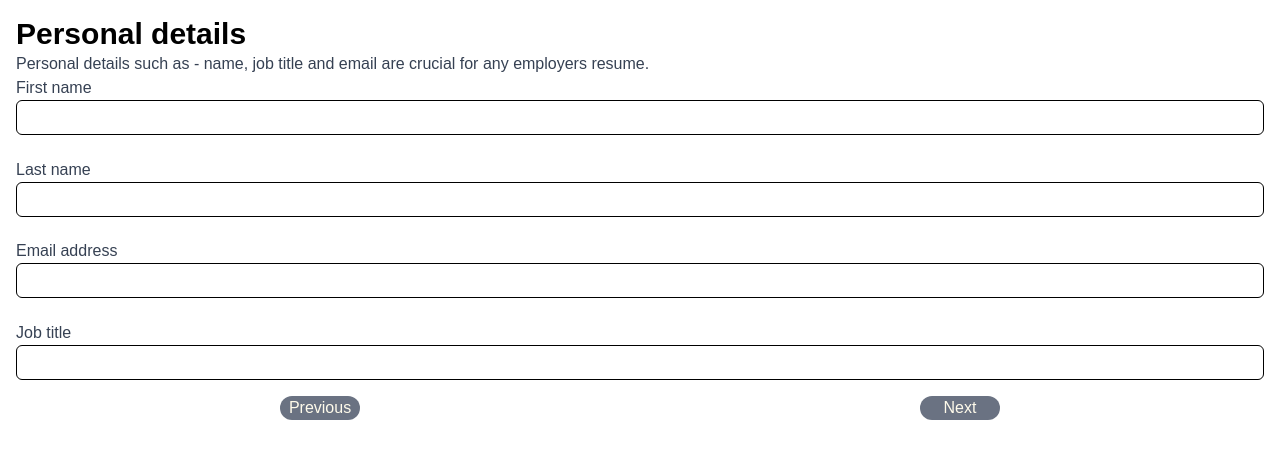
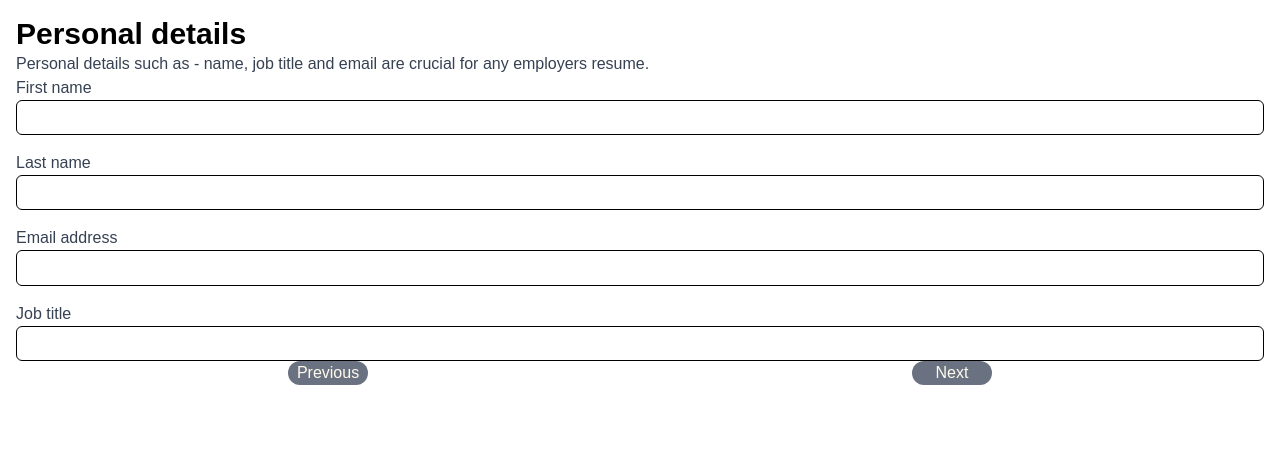
Before and after one commit to thedenisovan/react-cv-project, a React (Vite) app: page / in a window 1280 px wide. Shown: the top 458 px of the page. Built offline with nearby package versions, Linux system fonts and the light colour scheme.

Commit message:
Add: Logic for buttons to change current active page

```diff
--- a/src/components/App.jsx
+++ b/src/components/App.jsx
@@ -1,14 +1,42 @@
+import { useState } from "react";
 import '../styles/index.css'
 import PersonalInfo from './PersonalInfo.jsx'
-import Footer from './Footer.jsx'
+import Skills from './Skills.jsx'
+import Container from "./SectionContainer"
 
-// To move between pages set state to obj of keys corresponding to page keys
-// Or set each page id to idx 0-4 and on button press go to next idx or previous
+// Main projects component
 export default function App() {
+  const [index, setIndex] = useState(0);
+
+  // Function to increase or decrease index
+  const nextPage = () => { if (index < 1) setIndex(index + 1) }
+  const previousPage = () => { if (index > 0) setIndex(index - 1) }
+
+  // Return current active page based on current index
+  function returnCorrectPage() {
+    switch(index) {
+      case 0:
+        return <PersonalInfo id='0' />;
+      case 1:
+        return <Skills id='1' className='text-3xl font-bold' />;
+    }
+  }
+
   return (
-    <div className='font-[sans-serif]'>
-      <PersonalInfo/>
-      <Footer />
-    </div>
+    <Container>
+      {returnCorrectPage()}
+      <div className="flex justify-around">
+        <button
+          disabled={index < 1}
+          className='bg-gray-500 text-amber-50 rounded-xl w-[5rem]'
+          onClick={previousPage}>Previous
+        </button>
+        <button
+          disabled={index > 3}
+          className='bg-gray-500 text-amber-50 rounded-xl w-[5rem]'
+          onClick={nextPage}>Next
+        </button>
+      </div>
+    </Container>
   )
 }
--- a/src/components/Footer.jsx
+++ b/src/components/Footer.jsx
@@ -1,5 +1,3 @@
-// import { useState } from "react";
-
 function ControlButtons({className}) {
   return (
     <div className="flex justify-around">
--- a/src/components/PersonalInfo.jsx
+++ b/src/components/PersonalInfo.jsx
@@ -25,12 +25,12 @@ export default function PersonalInfo() {
   }
 
   return (
-    <div className="m-[1rem]">
+    <div>
       <h1 className="text-3xl font-bold">Personal details</h1>
       <p className="text-1xl font-normal text-gray-700">
         Personal details such as - name, job title and email are crucial for any employers resume.
       </p>
-      <form className="flex flex-col gap-[1.4rem]">
+      <form className="flex flex-col gap-[1rem]">
         <UserInput
           id='name'
           labelText='First name'
--- /dev/null
+++ b/src/components/SectionContainer.jsx
@@ -0,0 +1,5 @@
+export default function Container({ children }) {
+  return (
+    <div className="m-[1rem] font-[sans-serif]">{children}</div>
+  )
+}
--- /dev/null
+++ b/src/components/Skills.jsx
@@ -0,0 +1,5 @@
+export default function Skills({className}) {
+  return (
+    <h1 className={className}>Employees skills and experience</h1>
+  )
+}
```
